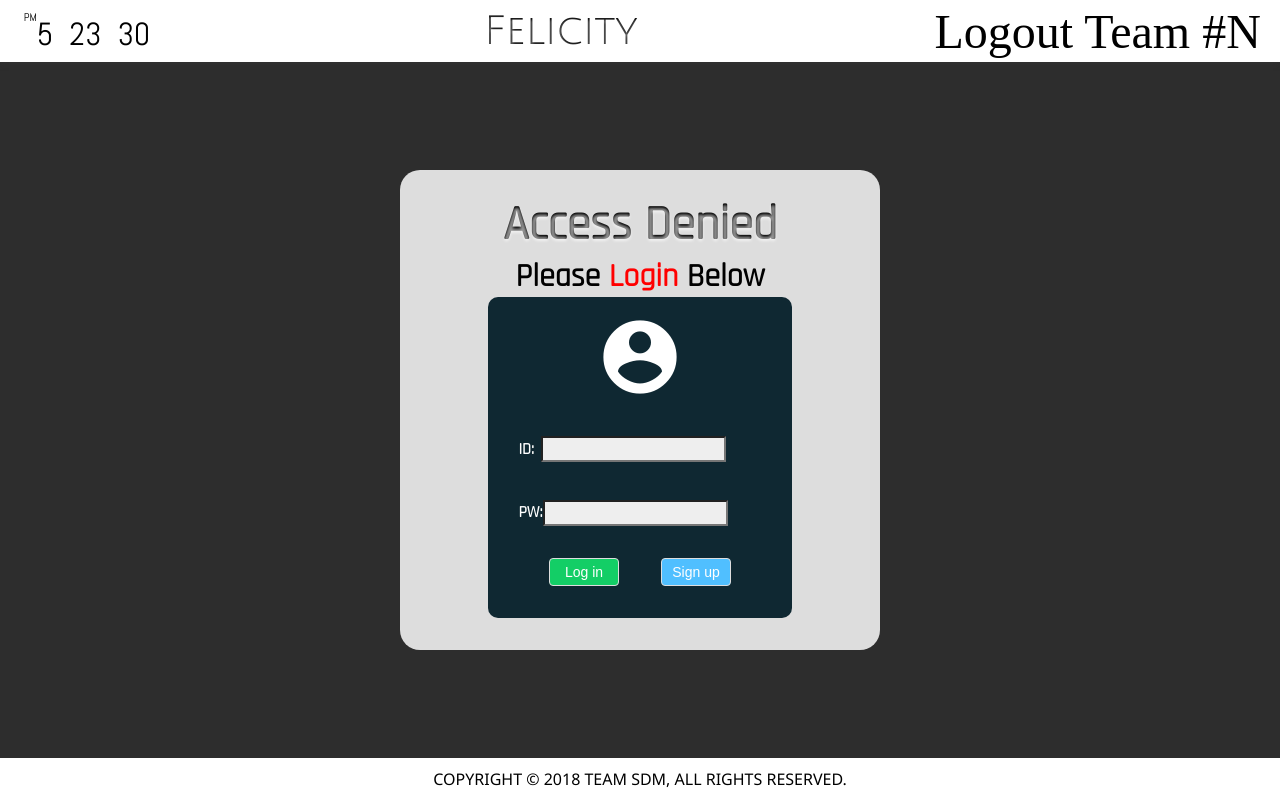
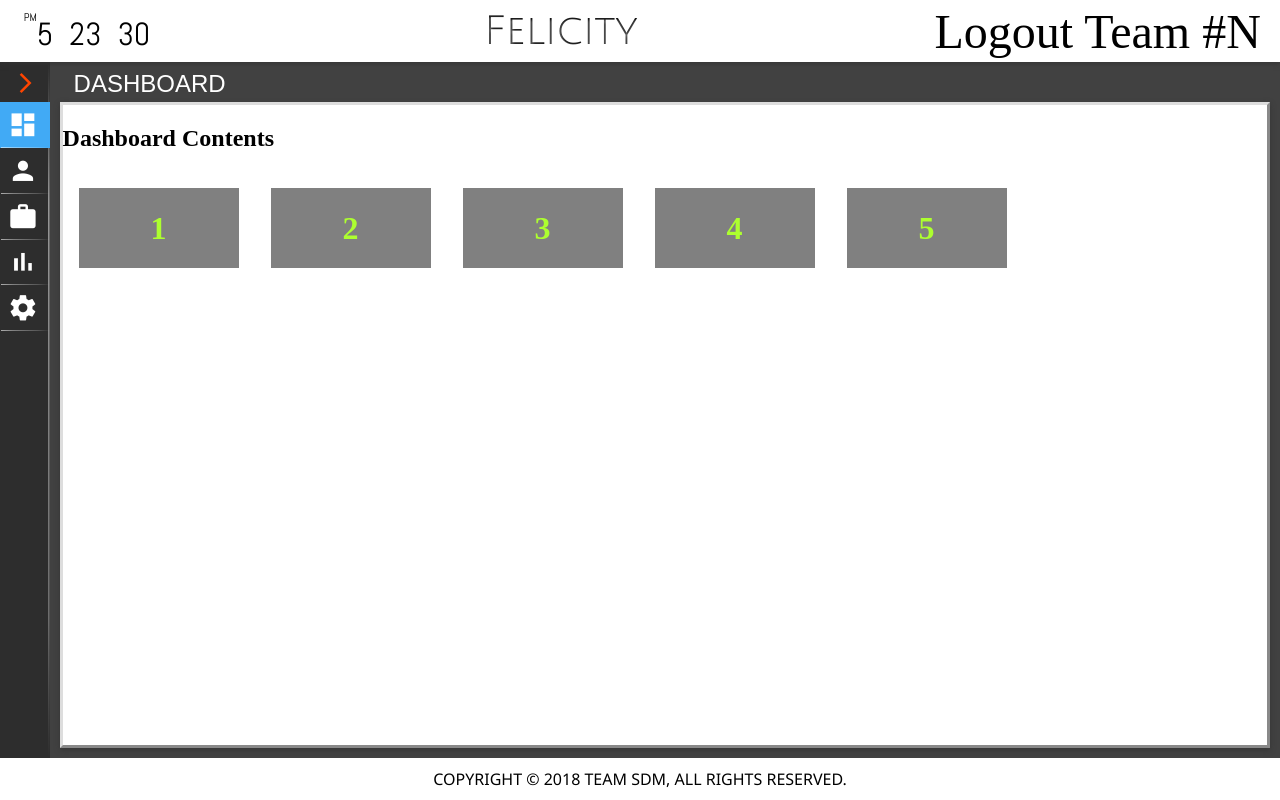
Before and after one commit to jaynerd/Felicity.UI, a Vue app: page / in a window 1280 px wide. Built offline with nearby package versions, Linux system fonts and the light colour scheme; a web font is replaced by a local one.

Commit message:
heroku deploy

```diff
--- a/src/components/Main.vue
+++ b/src/components/Main.vue
@@ -28,7 +28,7 @@ export default {
   },
   data() {
     return {
-      authenticated: false
+      authenticated: true
     };
   },
   mounted() {
--- a/src/components/auth/Login.vue
+++ b/src/components/auth/Login.vue
@@ -64,7 +64,8 @@ export default {
 function Login(axios, credential, callback) {
   axios.post("api/auth/login", credential).then(axiosResponse => {
     let resp = axiosResponse.data;
-    resp === true ? callback(resp) : alert(resp);
+    debugger;
+    resp.userName != null ? callback(resp) : alert(resp);
   });
 }
 
--- a/src/components/contents/Dashboard.vue
+++ b/src/components/contents/Dashboard.vue
@@ -1,19 +1,40 @@
 <template>
-    <div id='dashboard' class="flex">
+    <div id='dashboard' class="flex-column">
         <h1>Dashboard Contents</h1>
-        <app-team-box/>
-                <app-team-box/>
-
+        <div v-if="!isTeamViewOn" class="flex">
+            <div v-for="index in teamCount" :key="index">
+                <app-team-box :name="index"/>
+            </div>
+        </div>
+        <div v-if="isTeamViewOn">
+            <app-team-view/>
+        </div>
     </div>
 </template>
 
 <script>
-import TeamBox from "../widgets/TeamBox.vue";
+import TeamBox from "../team/TeamBox.vue";
+import TeamView from "../team/TeamView.vue";
 
 export default {
   name: "Dashboard",
   components: {
-    "app-team-box": TeamBox
+    "app-team-box": TeamBox,
+    "app-team-view": TeamView
+  },
+  data() {
+    return {
+      teamCount: 5,
+      isTeamViewOn: false
+    };
+  },
+  mounted() {
+    this.$bus.$on("team-view", () => {
+      this.isTeamViewOn = true;
+    });
+    this.$bus.$on("team-box-view", () => {
+      this.isTeamViewOn = false;
+    });
   }
 };
 </script>
--- /dev/null
+++ b/src/components/team/TeamBox.vue
@@ -0,0 +1,37 @@
+<template>
+    <div id="team-box" class="flex content-center" @click="openTeamView()">
+        <h3 class="self-center">
+            {{name}}
+        </h3>
+    </div>
+</template>
+
+<script>
+export default {
+  name: "TeamBox",
+  props: { name },
+  methods: {
+    openTeamView() {
+      this.$bus.$emit("team-view");
+    }
+  }
+};
+</script>
+
+<style lang="scss" scoped>
+@import "../../assets/scripts/css/styles.scss";
+
+#team-box {
+  width: 10em;
+  height: 5em;
+  margin: 1em;
+  color: greenyellow;
+  background-color: gray;
+  cursor: pointer;
+
+  h3 {
+    margin: 0;
+    font-size: 2em;
+  }
+}
+</style>
--- /dev/null
+++ b/src/components/team/TeamView.vue
@@ -0,0 +1,22 @@
+<template>
+    <div id="team-view">
+        <h3>This is team view</h3>
+        <button @click="openTeamBoxView()">
+            return
+        </button>
+    </div>
+</template>
+
+<script>
+export default {
+  name: "TeamView",
+  methods: {
+    openTeamBoxView() {
+      this.$bus.$emit("team-box-view");
+    }
+  }
+};
+</script>
+
+<style lang="scss" scoped>
+</style>
--- a/src/components/widgets/TeamBox.vue
+++ /dev/null
@@ -1,27 +0,0 @@
-<template>
-    <div id="team-box" @click="open()">
-    </div>
-</template>
-
-<script>
-export default {
-  name: "TeamBox",
-  methods: {
-    open() {
-      alert("Clicked");
-    }
-  }
-};
-</script>
-
-<style lang="scss" scoped>
-@import "../../assets/scripts/css/styles.scss";
-
-#team-box {
-  width: 10em;
-  height: 5em;
-  margin: 1em;
-  background-color: red;
-  cursor: pointer;
-}
-</style>
--- a/src/main.js
+++ b/src/main.js
@@ -19,7 +19,7 @@ Object.defineProperties(Vue.prototype, {
 })
 
 Vue.prototype.axios = axios.create({
-  baseURL: "https://ey2hslj27c.execute-api.ap-southeast-2.amazonaws.com/Prod/"
+  baseURL: "http://localhost:50616/"
 });
 
 new Vue({
```
Also changed, not shown: 10 other files (tests, documents, lock files or other folders).
